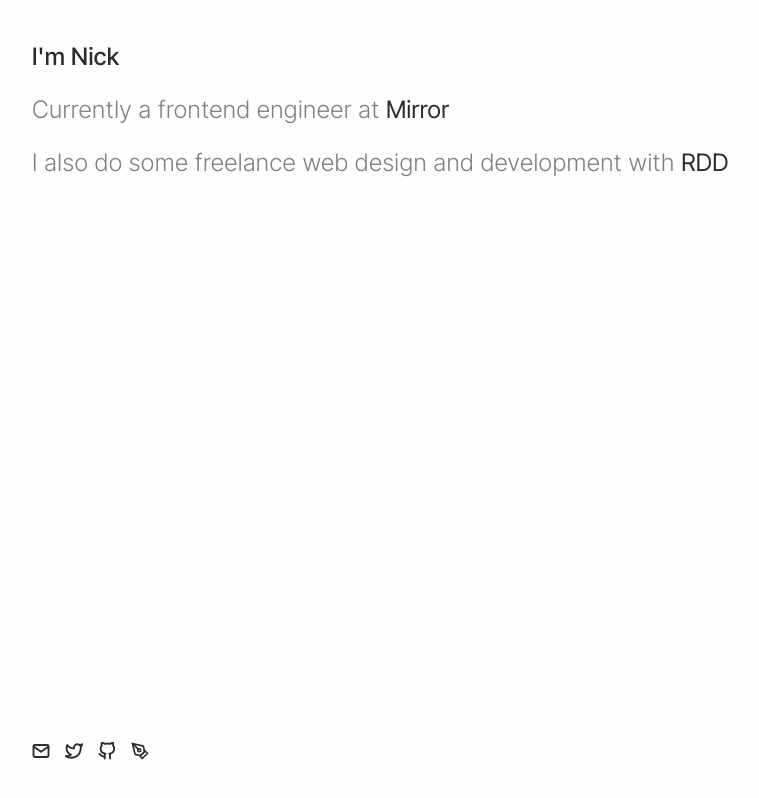
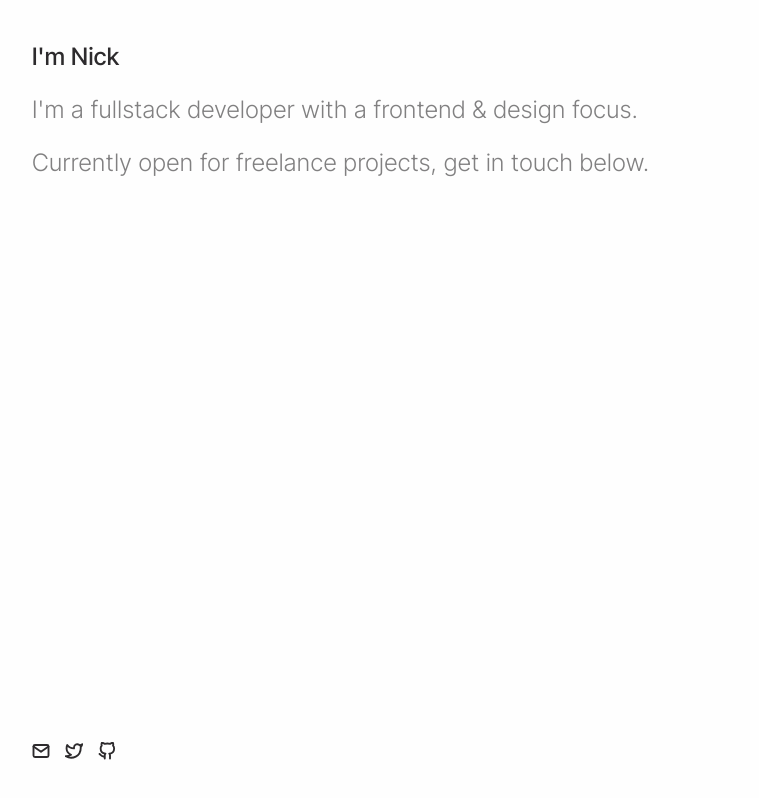
Before and after one commit to ndoherty-xyz/portfolio, a React (Create React App) app: page / in a window 1280 px wide. Shown: the whole page, without its empty margins (8-767 px from the left). Built offline with nearby package versions, Linux system fonts and the light colour scheme.

Commit message:
simple text update

```diff
--- a/src/Home.tsx
+++ b/src/Home.tsx
@@ -1,40 +1,50 @@
-import React, { useState } from 'react';
-import { GitHub, Mail, PenTool, Twitter } from 'react-feather';
+import React, { useState } from "react";
+import { GitHub, Mail, PenTool, Twitter } from "react-feather";
 
-import './scss/Home.scss';
+import "./scss/Home.scss";
 
 const Home = () => {
-  const [windowHeight, setWindowHeight] = useState<number>(window.innerHeight)
+  const [windowHeight, setWindowHeight] = useState<number>(window.innerHeight);
 
-  window.addEventListener('resize', () => {
-    setWindowHeight(window.innerHeight)
-  })
+  window.addEventListener("resize", () => {
+    setWindowHeight(window.innerHeight);
+  });
 
   return (
-    <div className='home' style={{ height: windowHeight }}>
-      <div className='home-top'>
+    <div className="home" style={{ height: windowHeight }}>
+      <div className="home-top">
         <div>
+          <span>I'm Nick</span>
+          <span>I'm a fullstack developer with a frontend & design focus.</span>
           <span>
-            I'm Nick
-          </span>
-          <span>
-            Currently a frontend engineer at <a target='_blank' rel="noreferrer" href="https://mirror.xyz">Mirror</a>
-          </span>
-          <span>
-            I also do some freelance web design and development with <a target='_blank' rel="noreferrer" href="https://mirror.xyz">RDD</a>
+            Currently open for freelance projects, get in touch below.
           </span>
         </div>
 
         <div>
-          <Mail size={18} strokeWidth={2.5} onClick={() => window.open('mailto:ndoherty.xyz@gmail.com', '_blank')} />
-          <Twitter size={18} strokeWidth={2.5} onClick={() => window.open('https://twitter.com/ndoherty_xyz', '_blank')} />
-          <GitHub size={18} strokeWidth={2.5} onClick={() => window.open('https://github.com/ndoherty-xyz', '_blank')} />
-          <PenTool size={18} strokeWidth={2.25} onClick={() => window.open('https://nick.mirror.xyz', '_blank')} />
+          <Mail
+            size={18}
+            strokeWidth={2.5}
+            onClick={() =>
+              window.open("mailto:ndoherty.xyz@gmail.com", "_blank")
+            }
+          />
+          <Twitter
+            size={18}
+            strokeWidth={2.5}
+            onClick={() => window.open("https://twitter.com/nd__xyz", "_blank")}
+          />
+          <GitHub
+            size={18}
+            strokeWidth={2.5}
+            onClick={() =>
+              window.open("https://github.com/ndoherty-xyz", "_blank")
+            }
+          />
         </div>
       </div>
-    </div >
-  )
-}
-
+    </div>
+  );
+};
 
 export default Home;
```
Also changed, not shown: 1 other file (tests, documents, lock files or other folders).
